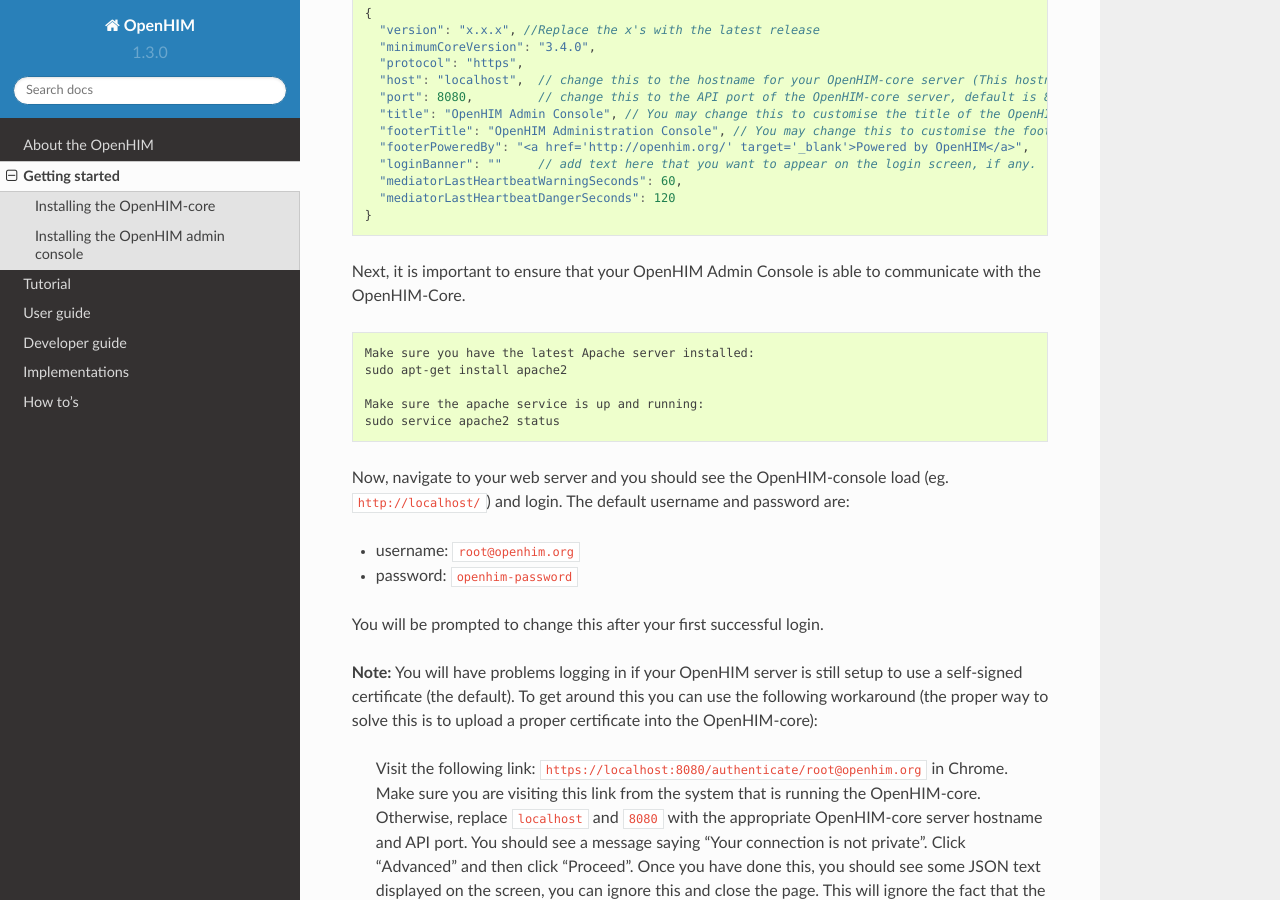
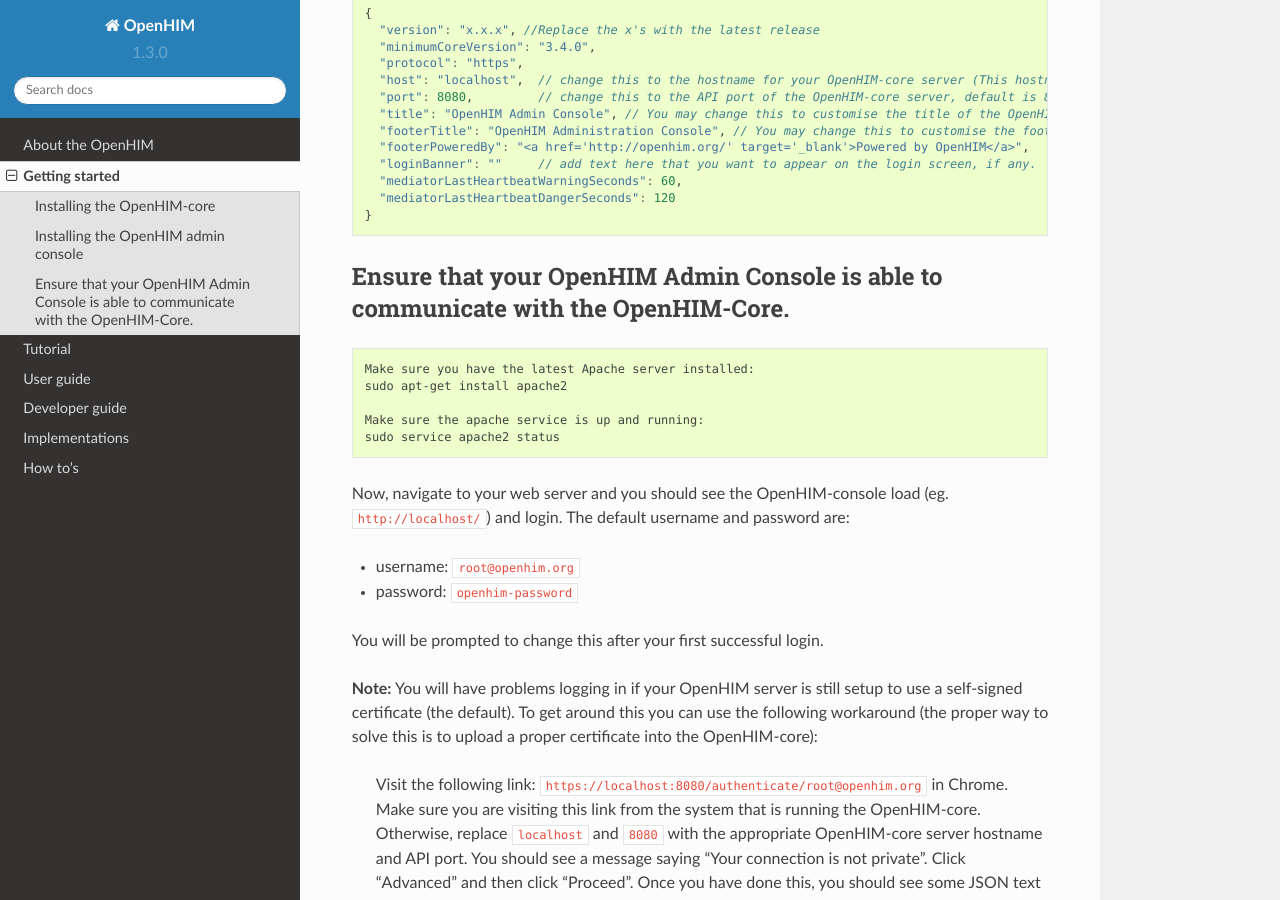
Before and after one commit to jembi/openhim-core-js, a Sphinx documentation site: the page built from docs/getting-started.md, in a window 1280 px wide and 900 px high, scrolled down 2440 px. Built offline with Sphinx 7.4.7 and the Read the Docs theme 2.0.0, drawn with Linux system fonts in a browser that asks for light colours.

Commit message:
Update getting-started.md

````diff
--- a/docs/getting-started.md
+++ b/docs/getting-started.md
@@ -106,7 +106,8 @@
 }
 ```
 
-Next, it is important to ensure that your OpenHIM Admin Console is able to communicate with the OpenHIM-Core.
+Ensure that your OpenHIM Admin Console is able to communicate with the OpenHIM-Core.
+------------------------------------------------------------------------------------
 ```sh
 Make sure you have the latest Apache server installed:
 sudo apt-get install apache2
````
